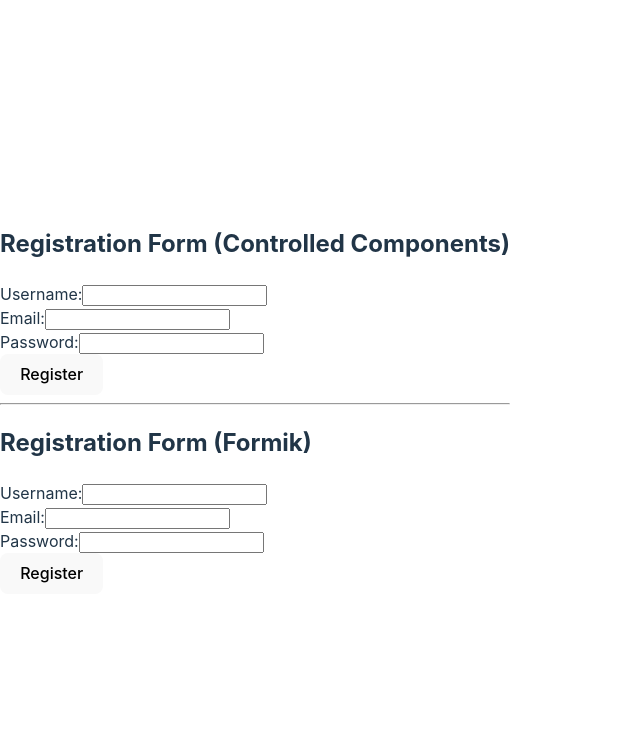
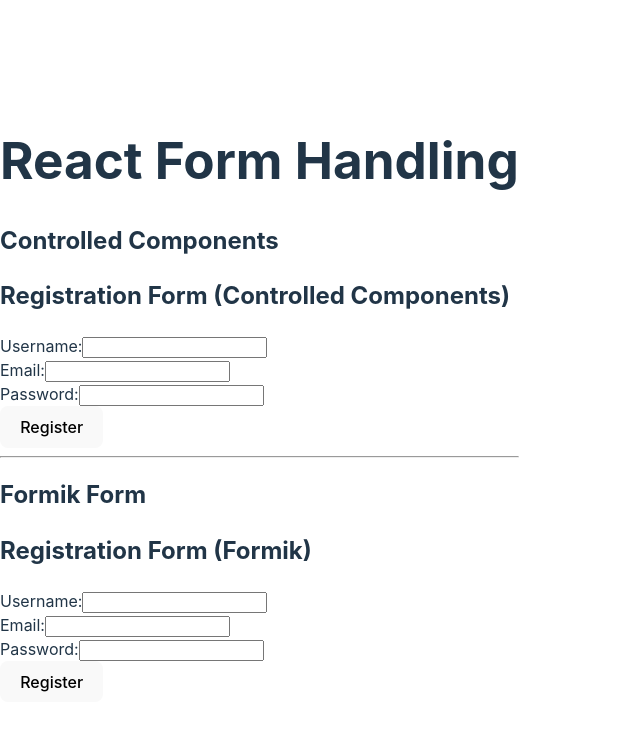
Before and after one commit to Lanartcom/alx-fe-reactjs, a React (Vite) app in the folder form-handling-react/: page / in a window 1280 px wide. Shown: the top 730 px of the page, without its empty margins (0-640 px from the left). Built offline with nearby package versions, Linux system fonts and the light colour scheme.

Commit message:
fixed controlled components setup and validation logic

```diff
--- a/form-handling-react/src/App.jsx
+++ b/form-handling-react/src/App.jsx
@@ -5,9 +5,16 @@
 const App = () => {
   return (
     <div>
-      <RegistrationForm />
+      <h1>React Form Handling</h1>
+      <div>
+        <h2>Controlled Components</h2>
+        <RegistrationForm />
+      </div>
       <hr />
-      <FormikForm />
+      <div>
+        <h2>Formik Form</h2>
+        <FormikForm />
+      </div>
     </div>
   );
 };
--- a/form-handling-react/src/components/FormikForm.jsx
+++ b/form-handling-react/src/components/FormikForm.jsx
@@ -2,6 +2,7 @@
 import { Formik, Form, Field, ErrorMessage } from "formik";
 import * as Yup from "yup";
 
+// Validation schema
 const validationSchema = Yup.object({
   username: Yup.string().required("Username is required"),
   email: Yup.string()
```
